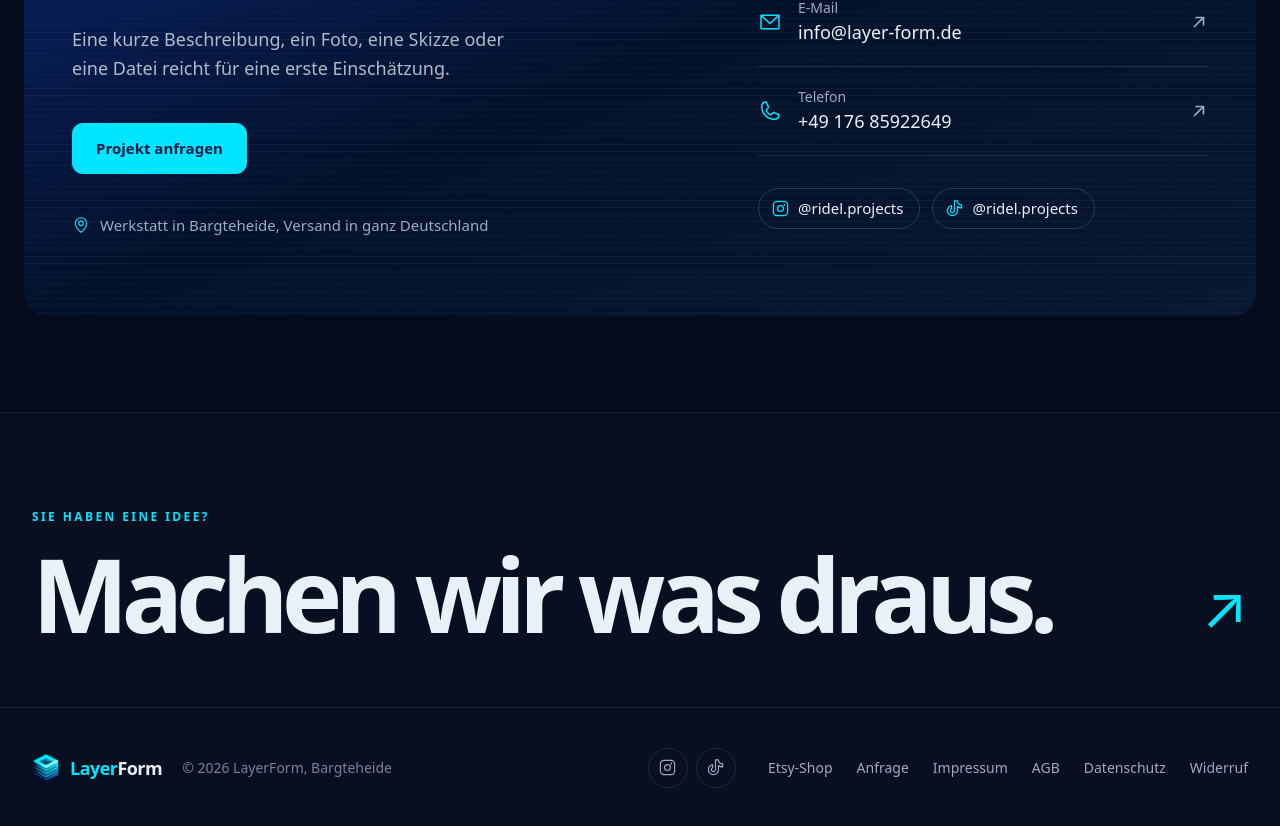
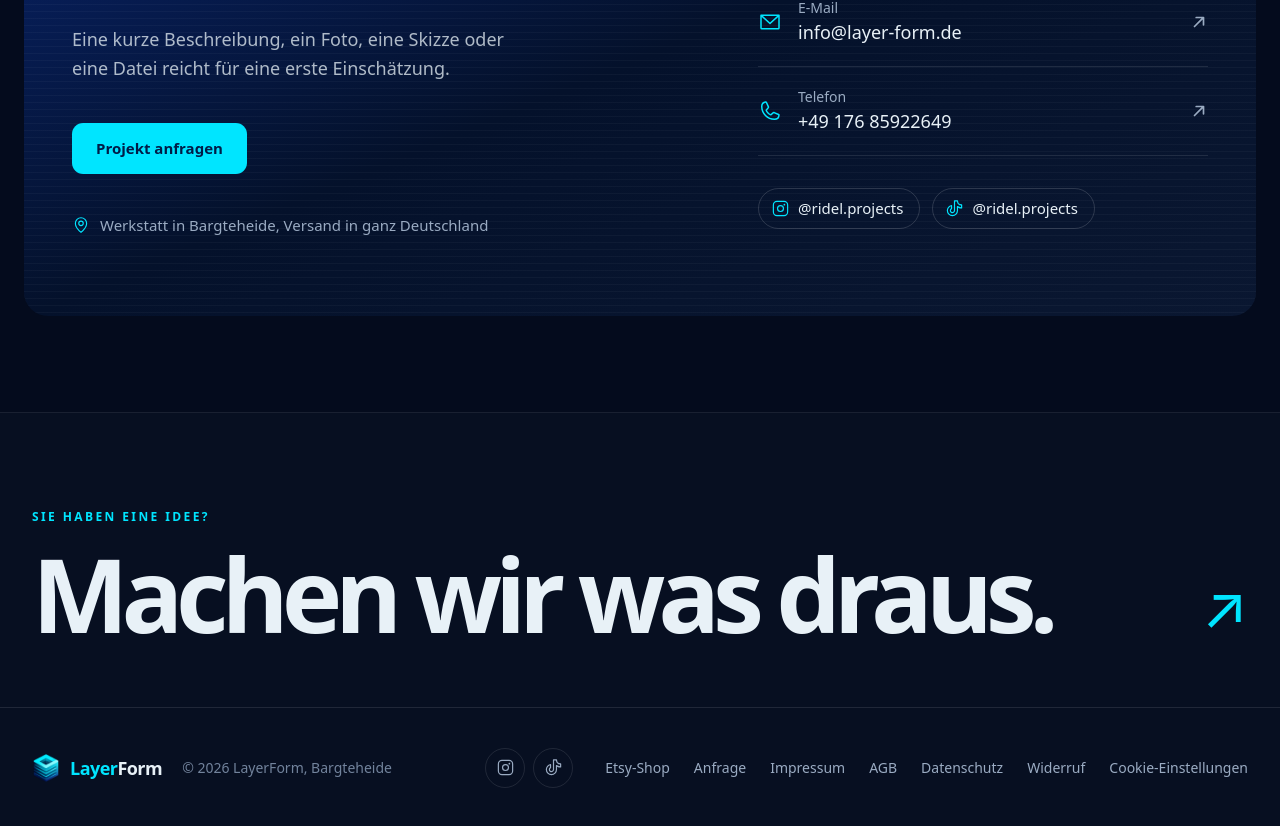
Before and after one commit to LayerInForm/LayerForm, a React (Vite) app: page / in a window 1280 px wide. Shown: the part 8982-9808 px from the top of the page. Built offline with nearby package versions, Linux system fonts and the light colour scheme.

Commit message:
feat: Datenschutz-Cookie-Einstellungen auf LayerForm aktualisieren

```diff
--- a/components/Footer.tsx
+++ b/components/Footer.tsx
@@ -54,6 +54,7 @@ export const Footer: React.FC<FooterProps> = ({ setView }) => (
               {l.label}
             </button>
           ))}
+          <button type="button" onClick={() => window.dispatchEvent(new Event('layerform:open-consent'))} className="transition-colors hover:text-fg">Cookie-Einstellungen</button>
         </nav>
       </div>
     </div>
```
